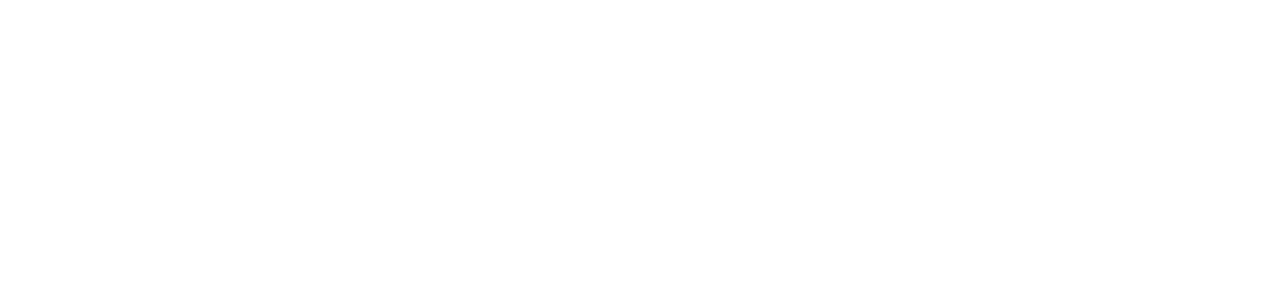
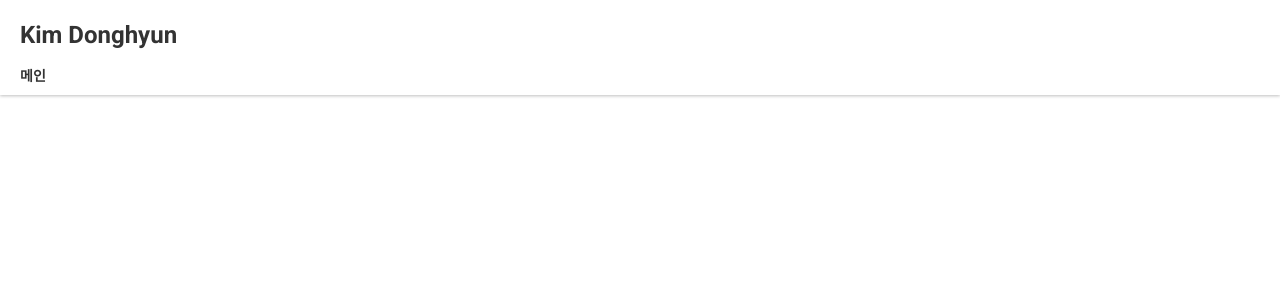
Before and after one commit to colorlessdia/portfolio, a React (Create React App) app: page / in a window 1280 px wide. Shown: the top 300 px of the page. Built offline with nearby package versions, Linux system fonts and the light colour scheme.

Commit message:
create rootLayout

```diff
--- /dev/null
+++ b/src/layouts/RootLayout/RootLayout.tsx
@@ -0,0 +1,20 @@
+import { ReactNode } from "react";
+
+// import: components
+import Header from "../../components/Header/Header";
+
+// type: props
+interface RootLayoutProps {
+  children: ReactNode;
+}
+
+const RootLayout = ({ children }: RootLayoutProps) => {
+  return (
+    <>
+      <Header />
+      {children}
+    </>
+  );
+};
+
+export default RootLayout;
--- a/src/pages/RootPage/RootPage.tsx
+++ b/src/pages/RootPage/RootPage.tsx
@@ -1,7 +1,12 @@
+import RootLayout from "../../layouts/RootLayout/RootLayout";
+import MainPage from '../MainPage/MainPage';
+
 const RootPage = () => {
   return (
     <>
-
+      <RootLayout>
+        <MainPage />
+      </RootLayout>
     </>
   );
 };
```
Also changed, not shown: 1 other file (tests, documents, lock files or other folders).
